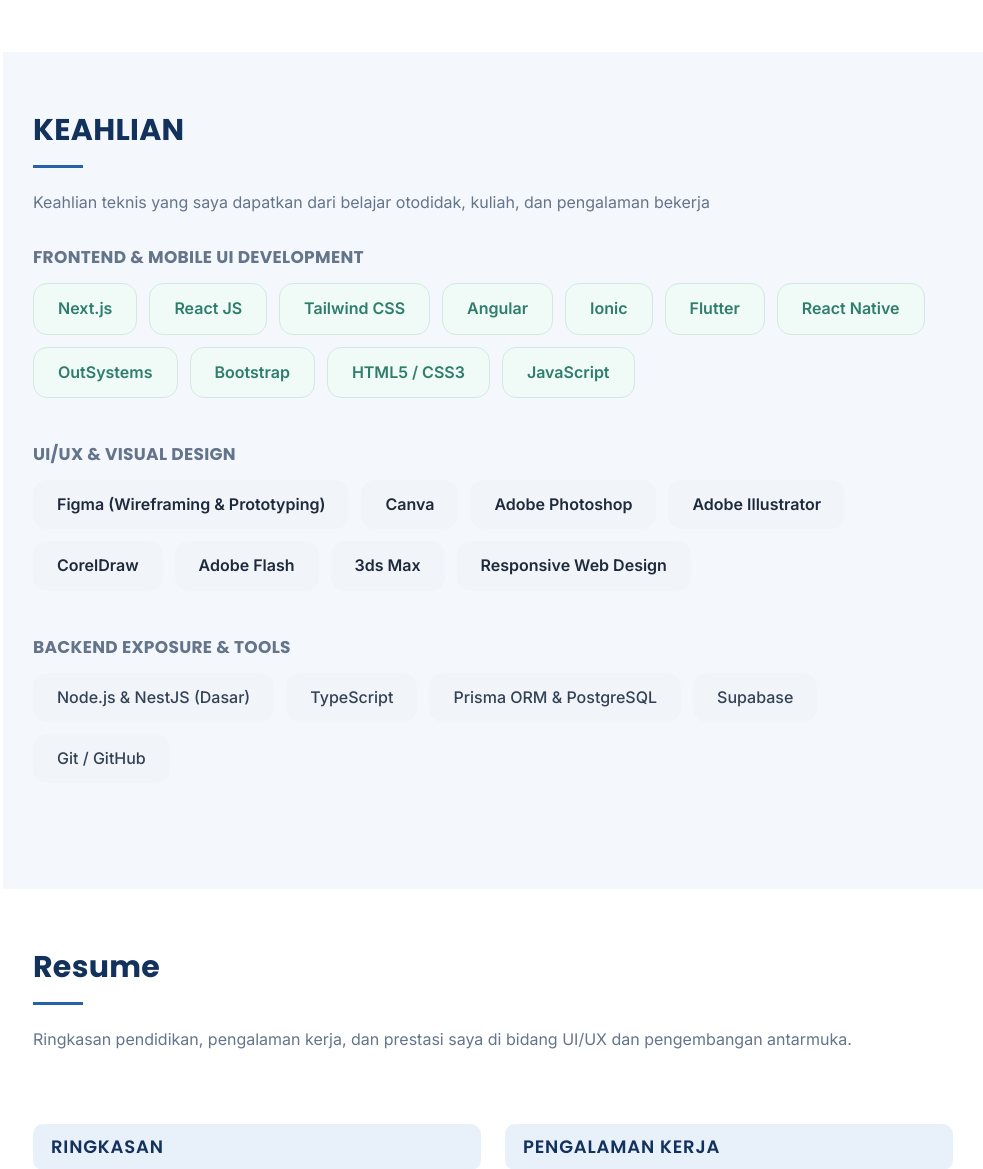
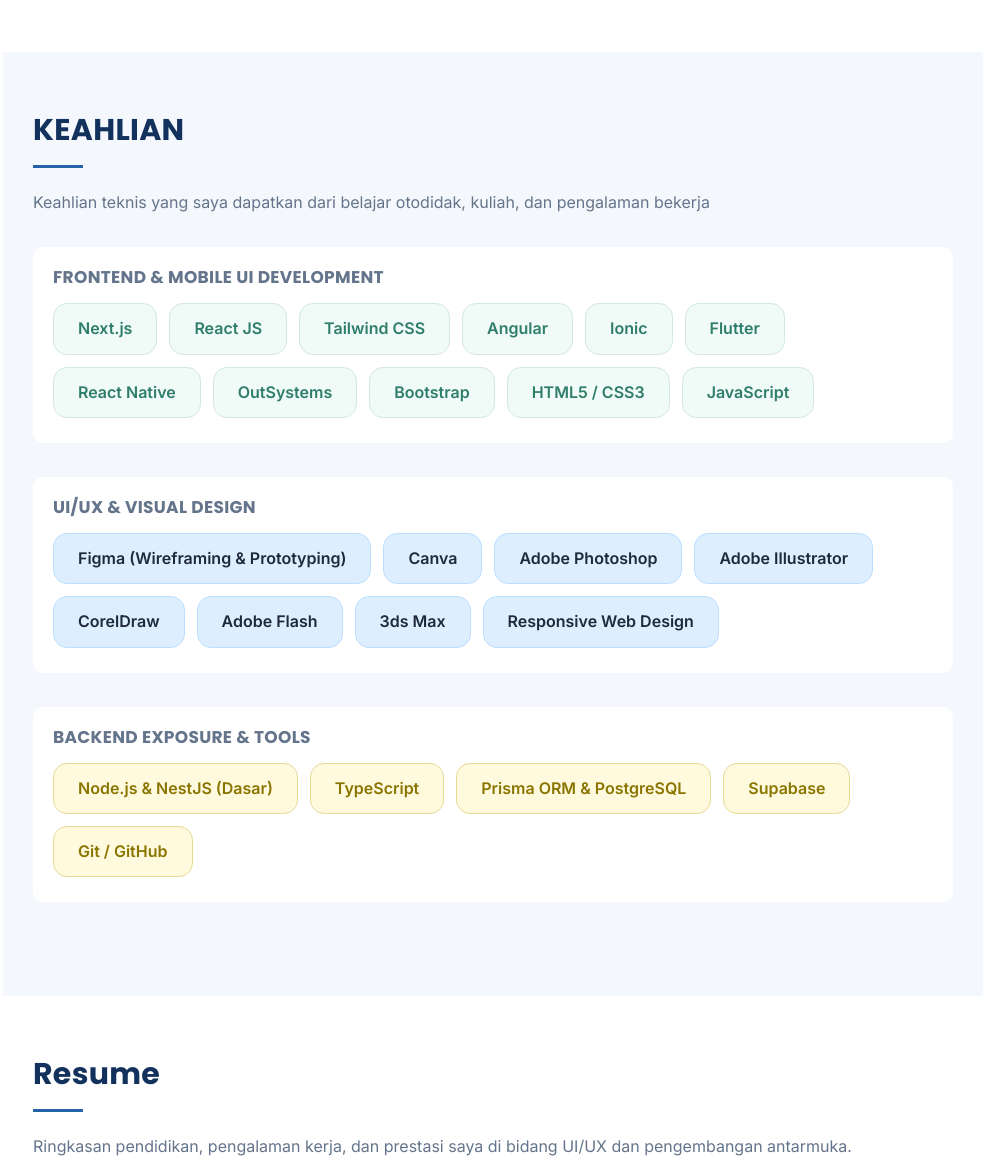
Before and after one commit to christyineayu/cv-porto-online, a PHP site: page /index.html in a window 1280 px wide. Shown: the part 1404-2573 px from the top of the page, without its empty margins (297-1280 px from the left). Run offline with PHP 8.4, Linux system fonts and the light colour scheme.

Commit message:
Initial commit - CV Online lagi new#2

```diff
--- a/assets/css/style.css
+++ b/assets/css/style.css
@@ -1416,3 +1416,9 @@ a:hover{color:var(--primary-dark)}
 /* Breadcrumbs */
 .breadcrumbs{background:#f4f8fc}
 .breadcrumbs h2{font-size:24px;font-weight:600;color:var(--navy)}
+
+#skills .skill-block.aos-init.aos-animate{
+  background: white;
+  border-radius: 10px;
+  padding: 20px 20px 13px;
+}
--- a/index.html
+++ b/index.html
@@ -43,8 +43,8 @@
   .skill-block h4{font-size:17px;font-weight:700;text-transform:uppercase;letter-spacing:.3px;color:#64748b;margin-bottom:16px;font-family:"Poppins",sans-serif}
   .skill-chip{display:inline-block;border-radius:14px;padding:11px 24px;margin:0 12px 12px 0;font-size:16px;font-weight:600}
   .chip-fe{background:#f0faf6;border:1px solid #d3e8e0;color:#2f7d6b}
-  .chip-ux{background:#f1f4f9;color:#1e293b}
-  .chip-be{background:#f1f4f9;color:#334155;font-weight:500}
+  .chip-ux{background: #ddeeff;color: #1e293b;border: 1px solid #bddeff;}
+  .chip-be{background: #fffadd;color: #897500;border: 1px solid #e6da95;}
 </style>
 </head>
 
```
